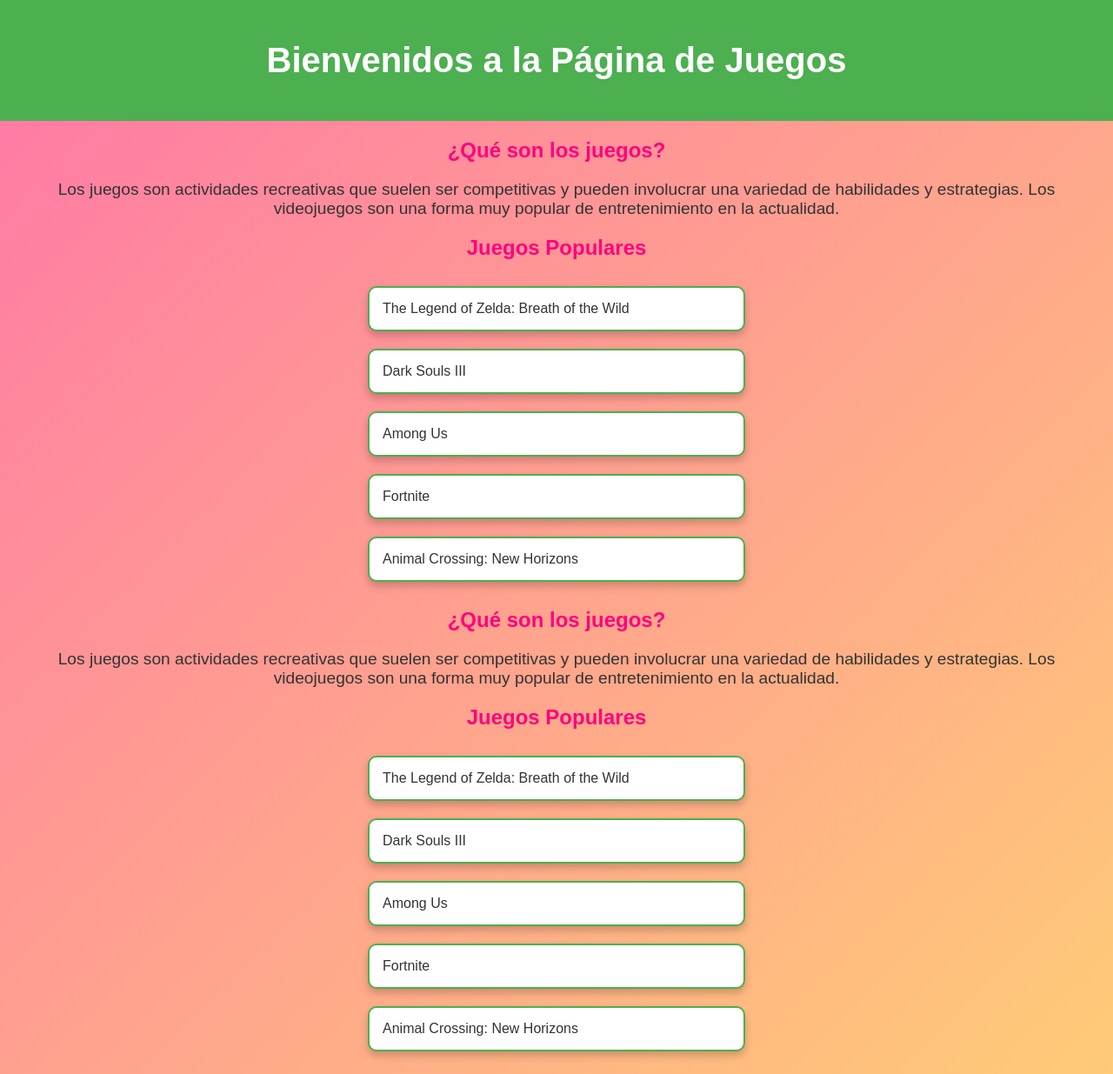
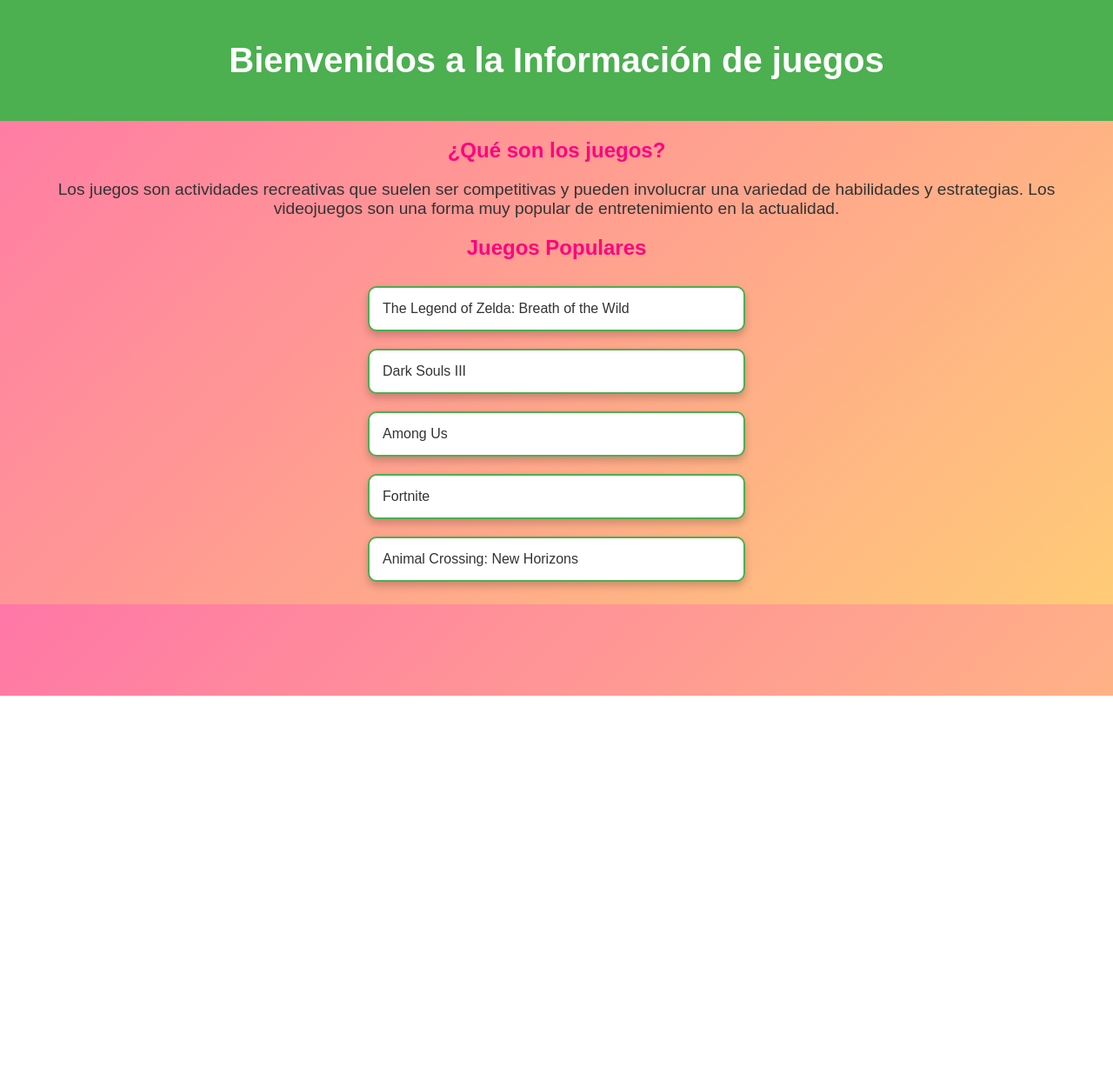
Before and after one commit to TheLeeh/Benja, a plain HTML site: page index.html in a window 1280 px wide. Shown: the whole page at 87% size. After the commit the page ends 800 px from the top, so only its background shows below. Drawn offline with Linux system fonts and the light colour scheme.

Commit message:
Update index.html

```diff
--- a/index.html
+++ b/index.html
@@ -4,13 +4,13 @@
 <head>
     <meta charset="UTF-8">
     <meta name="viewport" content="width=device-width, initial-scale=1.0">
-    <title>Página de Juegos</title>
+    <title>Información de juegos</title>
     <link rel="stylesheet" href="styles.css"> <!-- Enlace al archivo CSS -->
 </head>
 <body>
 
     <header>
-        <h1>Bienvenidos a la Página de Juegos</h1>
+        <h1>Bienvenidos a la Información de juegos</h1>
     </header>
 
     <main>
@@ -29,19 +29,3 @@
 
 </body>
 </html>
-
-       <h2>¿Qué son los juegos?</h2>
-        <p>Los juegos son actividades recreativas que suelen ser competitivas y pueden involucrar una variedad de habilidades y estrategias. Los videojuegos son una forma muy popular de entretenimiento en la actualidad.</p>
-
-        <h2>Juegos Populares</h2>
-        <ul>
-            <li>The Legend of Zelda: Breath of the Wild</li>
-            <li>Dark Souls III</li>
-            <li>Among Us</li>
-            <li>Fortnite</li>
-            <li>Animal Crossing: New Horizons</li>
-        </ul>
-    </main>
-
-</body>
-</html>
```
